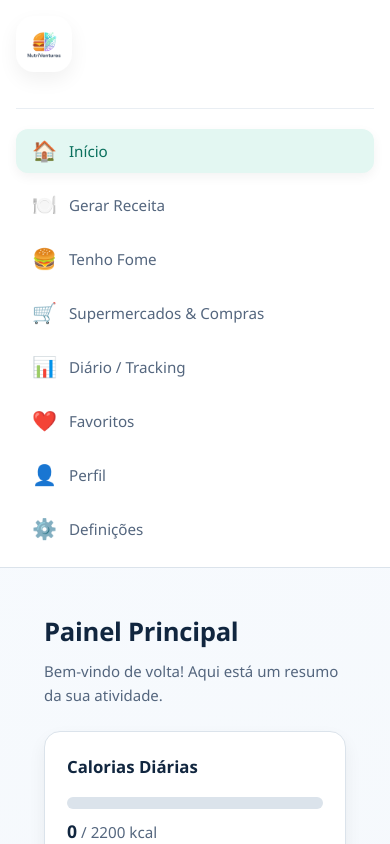
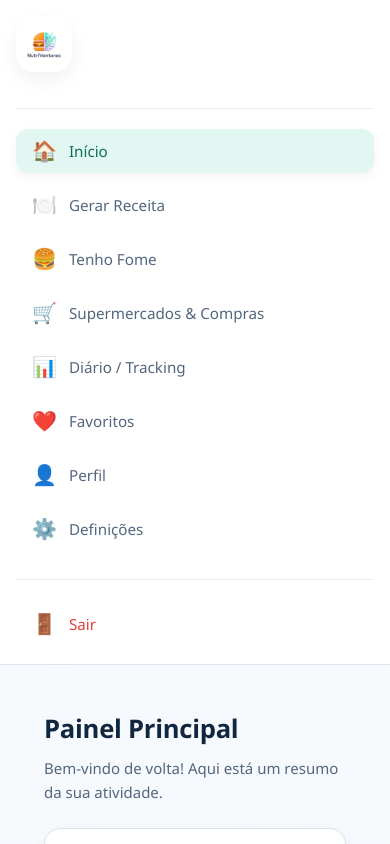
Before and after one commit to simaoaraujo27/BugsByte2026, a Vue app in the folder frontend/: page /dashboard in a window 390 px wide. Shown: the top 844 px of the page. Built offline with nearby package versions, Linux system fonts and the light colour scheme.

Commit message:
fix: restore test user access and finalise logout implementation

```diff
--- a/frontend/src/auth.js
+++ b/frontend/src/auth.js
@@ -12,7 +12,6 @@ export const auth = {
   logout() {
     localStorage.removeItem('token');
     localStorage.removeItem('user_id');
-    window.location.reload();
   },
 
   // Obter cabeçalhos com o Token para as chamadas à API
--- a/frontend/src/components/LoginPage.vue
+++ b/frontend/src/components/LoginPage.vue
@@ -2,6 +2,7 @@
 import { ref, onMounted } from 'vue'
 import { useRouter } from 'vue-router'
 import logo from '@/assets/logo.png'
+import { auth } from '@/auth'
 
 const router = useRouter()
 const email = ref('')
@@ -69,10 +70,18 @@ const handleLogin = async () => {
 
     const data = await response.json()
     console.log('Login successful:', data)
+
+    // Store user info and token using auth utility
+    // The backend now returns {access_token, token_type}
+    // We also need the user_id, but the login endpoint currently doesn't return it.
+    // Let's first save the token.
+    localStorage.setItem('token', data.access_token)
+
+    // Fetch user info to get the ID
+    const userMe = await auth.getMe()
+    localStorage.setItem('user_id', userMe.id)
+
     successMessage.value = 'Bem-vindo de volta, Chef!'
-
-    // Store user info
-    localStorage.setItem('user_id', data.user_id)
 
     // Handle remember me functionality
     localStorage.setItem('rememberMe', rememberMe.value.toString())
--- a/frontend/src/components/SidebarNav.vue
+++ b/frontend/src/components/SidebarNav.vue
@@ -1,4 +1,6 @@
 <script setup>
+import { useRouter } from 'vue-router'
+import { auth } from '@/auth'
 import logo from '@/assets/logo.png'
 import SidebarItem from './SidebarItem.vue'
 
@@ -13,7 +15,13 @@ defineProps({
   }
 })
 
-defineEmits(['select'])
+const emit = defineEmits(['select'])
+const router = useRouter()
+
+const handleLogout = () => {
+  auth.logout()
+  router.push('/')
+}
 </script>
 
 <template>
@@ -35,6 +43,14 @@ defineEmits(['select'])
         @select="$emit('select', section.id)"
       />
     </nav>
+
+    <div class="sidebar-footer">
+      <div class="menu-divider" aria-hidden="true"></div>
+      <button type="button" class="logout-btn" @click="handleLogout">
+        <span class="item-icon">🚪</span>
+        <span class="item-label">Sair</span>
+      </button>
+    </div>
   </aside>
 </template>
 
@@ -45,6 +61,9 @@ defineEmits(['select'])
   padding: 32px 20px;
   display: flex;
   flex-direction: column;
+  height: 100vh;
+  position: sticky;
+  top: 0;
 }
 
 .logo-wrap {
@@ -75,6 +94,42 @@ defineEmits(['select'])
   display: flex;
   flex-direction: column;
   gap: 10px;
+  flex: 1;
+}
+
+.sidebar-footer {
+  margin-top: auto;
+}
+
+.logout-btn {
+  border: 0;
+  border-radius: 12px;
+  padding: 12px 16px;
+  text-align: left;
+  font-size: 0.95rem;
+  font-weight: 600;
+  color: #e53e3e;
+  background: transparent;
+  cursor: pointer;
+  transition: all 0.25s cubic-bezier(0.4, 0, 0.2, 1);
+  display: flex;
+  align-items: center;
+  gap: 12px;
+  width: 100%;
+}
+
+.logout-btn:hover {
+  background: #fff5f5;
+  transform: translateX(4px);
+}
+
+:global(.theme-dark) .logout-btn:hover {
+  background: rgba(229, 62, 62, 0.1);
+}
+
+.item-icon {
+  font-size: 1.25rem;
+  line-height: 1;
 }
 
 @media (max-width: 860px) {
@@ -82,6 +137,8 @@ defineEmits(['select'])
     border-right: 0;
     border-bottom: 1px solid var(--line);
     padding: 16px;
+    height: auto;
+    position: relative;
   }
 
   .logo-wrap {
@@ -97,5 +154,13 @@ defineEmits(['select'])
     flex-direction: row;
     flex-wrap: wrap;
   }
+
+  .sidebar-footer {
+    margin-top: 16px;
+  }
+
+  .logout-btn {
+    width: auto;
+  }
 }
 </style>
```
Also changed, not shown: 2 other files (tests, documents, lock files or other folders).
